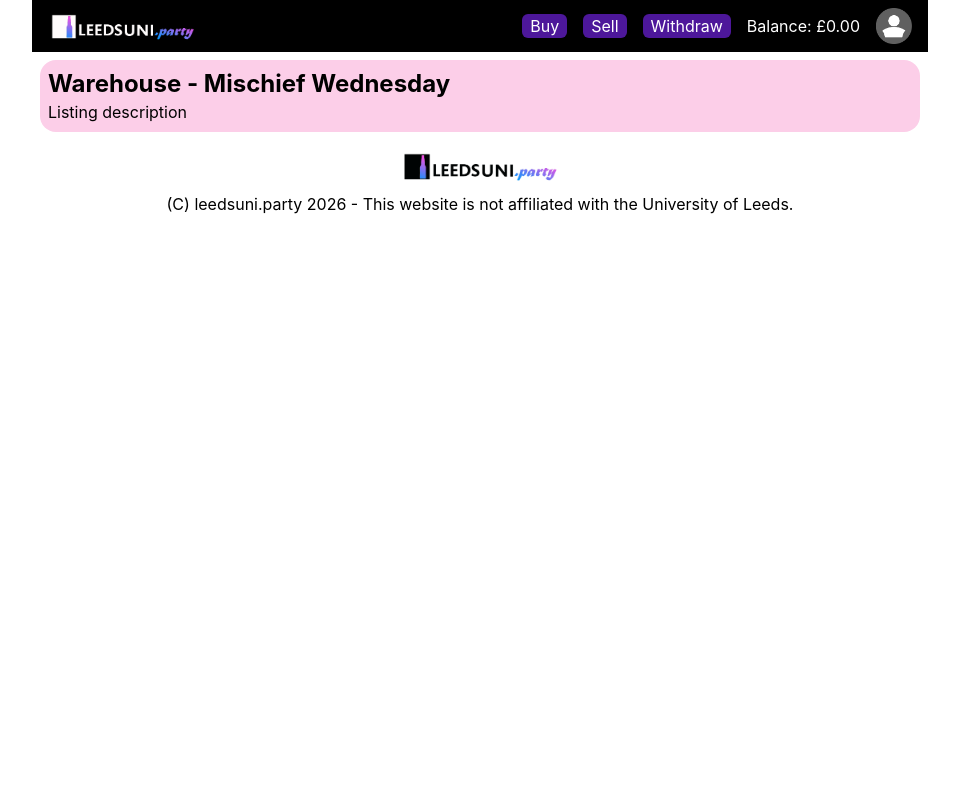
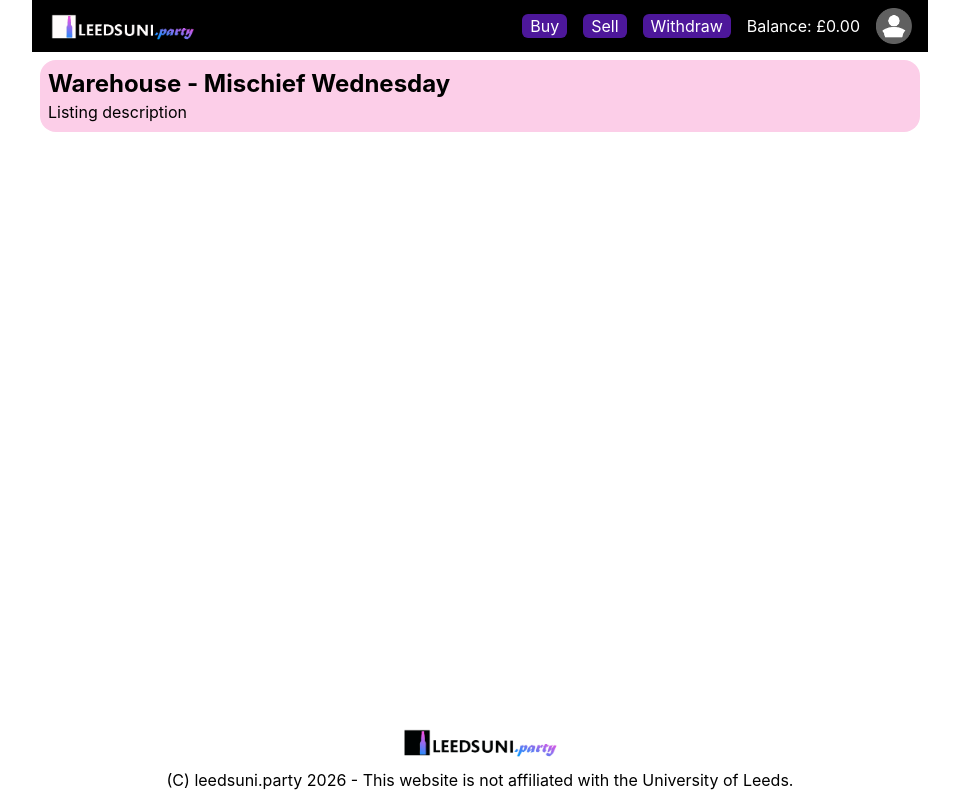
Before and after one commit to jakels/leedsuni.party, a SvelteKit app: page / in a window 1280 px wide. Shown: the whole page, without its empty margins (160-1119 px from the left). Built offline with nearby package versions, Linux system fonts and the light colour scheme.

Commit message:
Anchored footer to bottom of page even if there is not enough content to fill

```diff
--- a/src/lib/components/footer.svelte
+++ b/src/lib/components/footer.svelte
@@ -1,7 +1,7 @@
 <script>
     import logo from '#lib/assets/Logo_B_IandT_1600x516.png';
 </script>
-<div class="m-auto w-max">
+<div class="my-2 mx-auto w-max">
     <img src="{logo}" alt="leedsuni.party logo" class="max-w-40 m-auto">
     <p>(C) leedsuni.party 2026 - This website is not affiliated with the University of Leeds.</p>
 </div>
--- a/src/routes/+layout.svelte
+++ b/src/routes/+layout.svelte
@@ -12,8 +12,10 @@
 	<link rel="icon" href={favicon} />
 </svelte:head>
 
-<div class="mx-auto w-full max-w-4xl">
+<div class="mx-auto flex min-h-dvh w-full max-w-4xl flex-col">
 	<Navbar />
-	{@render children()}
+	<main class="flex-1">
+		{@render children()}
+	</main>
 	<Footer />
 </div>
```
